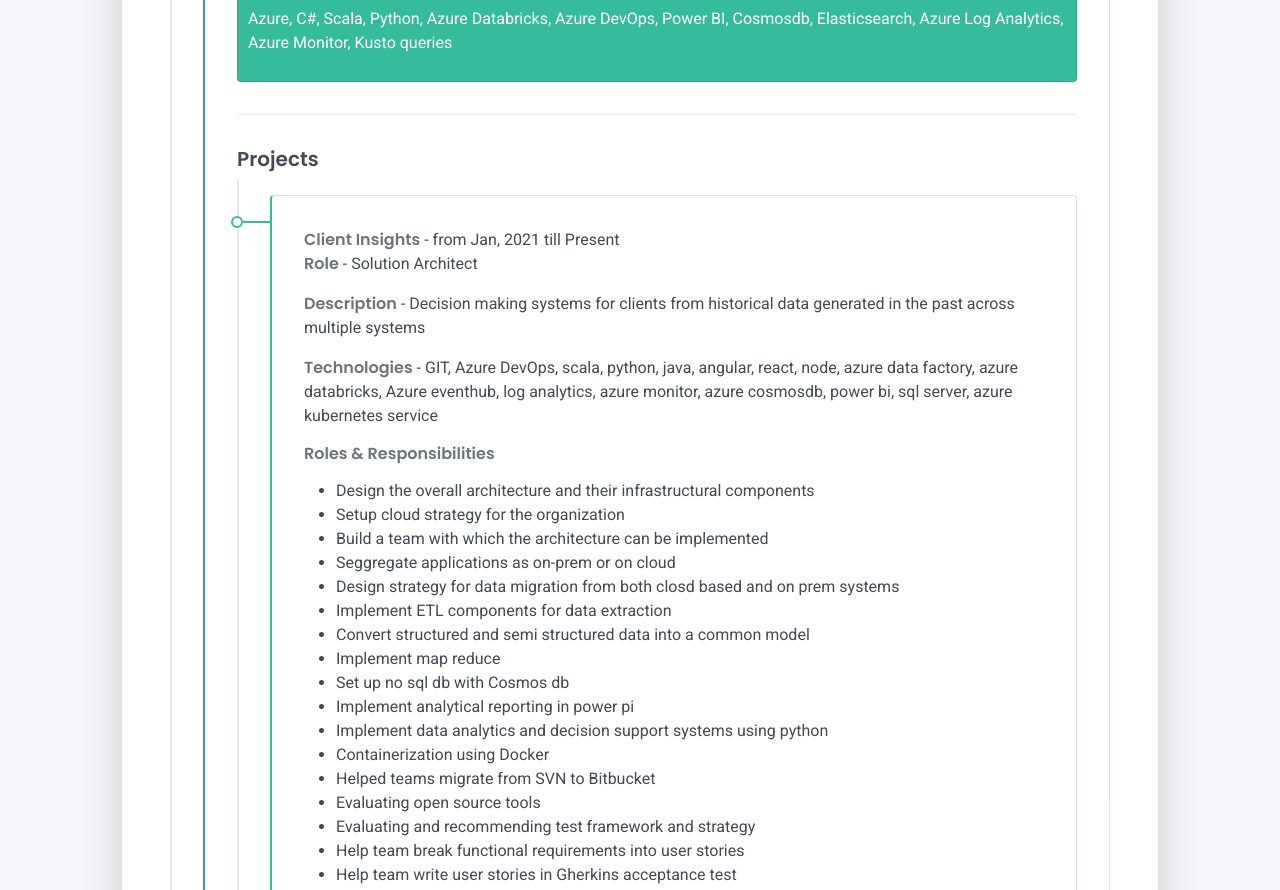
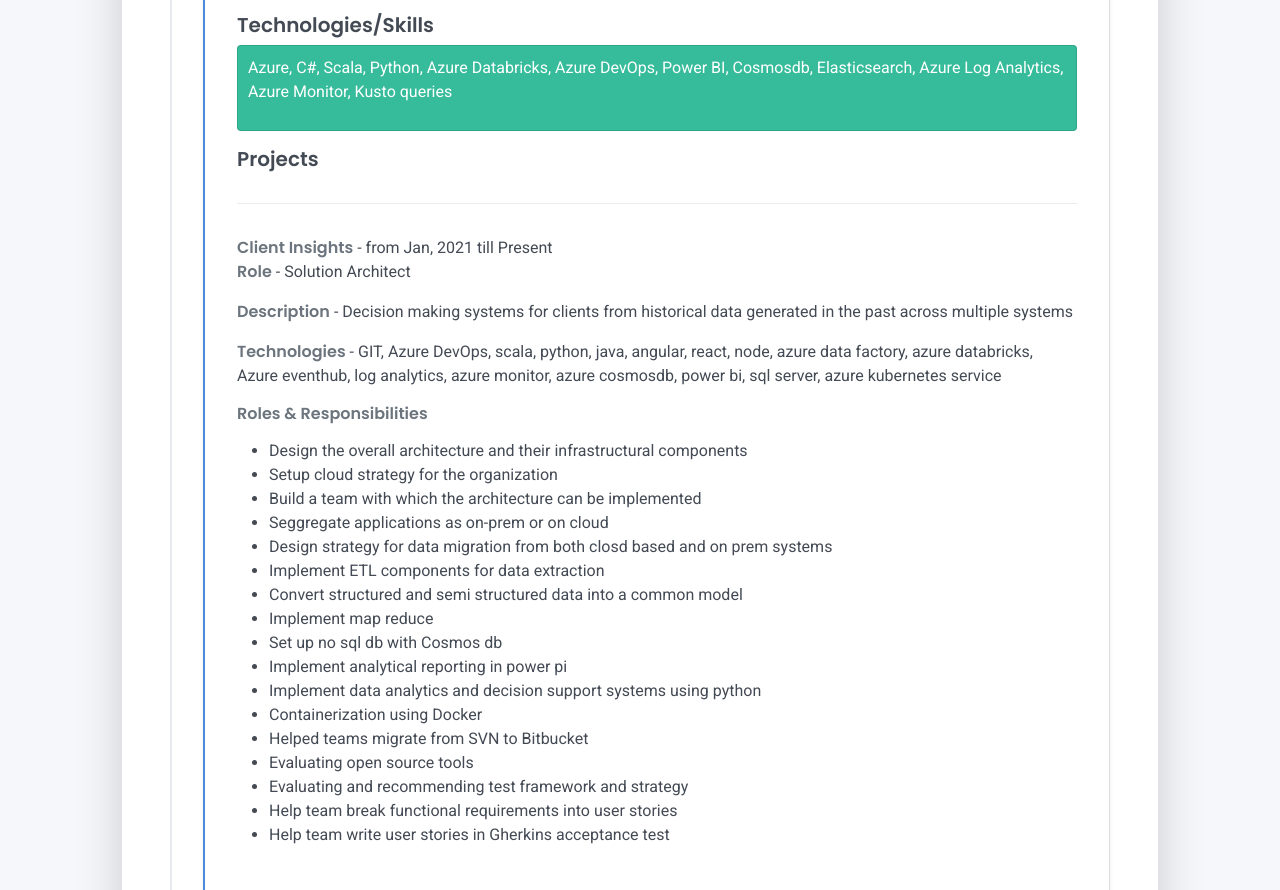
Before and after one commit to Kashif-Kamaal/Kashif-Kamaal.github.io, a plain HTML site: page index.html in a window 1280 px wide. Shown: the part 3015-3905 px from the top of the page. Drawn offline with Linux system fonts and the light colour scheme.

Commit message:
formatting changes

```diff
--- a/index.html
+++ b/index.html
@@ -327,6 +327,7 @@
               <div class="card-body">
                 <div class="h5 mb-1">Vice President <span class="text-muted h6">at MSCI India</span></div>
                 <div class="text-muted text-small mb-2">Jan, 2021 - Present</div>
+                <hr class="d-print-none" />
                 <div>
                   <p>Developing a solution to visualize and predict Client behavior by analysing and aggregating usage
                     logs across multiple products generated by Enterprise wide distributed applications.</p>
@@ -347,12 +348,9 @@
                     </p>
                   </span>
                 </div>
-                <hr class="d-print-none" />
                 <!-- <div class="work-experience-section px-3 px-lg-4"> -->
                 <div class="h5 mb-1">Projects</div>
-                <div class="timeline">
-                  <div class="timeline-card timeline-card-success card shadow-sm">
-                    <div class="card-body">
+                <hr class="d-print-none" />
                 <div><span class="text-muted h6">Client Insights</span> - from Jan, 2021 till Present</div>
                 <div>
                   <p>
@@ -393,9 +391,6 @@
                     <li>Help team break functional requirements into user stories</li>
                     <li>Help team write user stories in Gherkins acceptance test</li>
                   </ul>
-                      </div>
-                    </div>
-                  </div>
                 </div>
               </div>
             </div>
```
Lines whose indentation alone changed are shown as unchanged.
